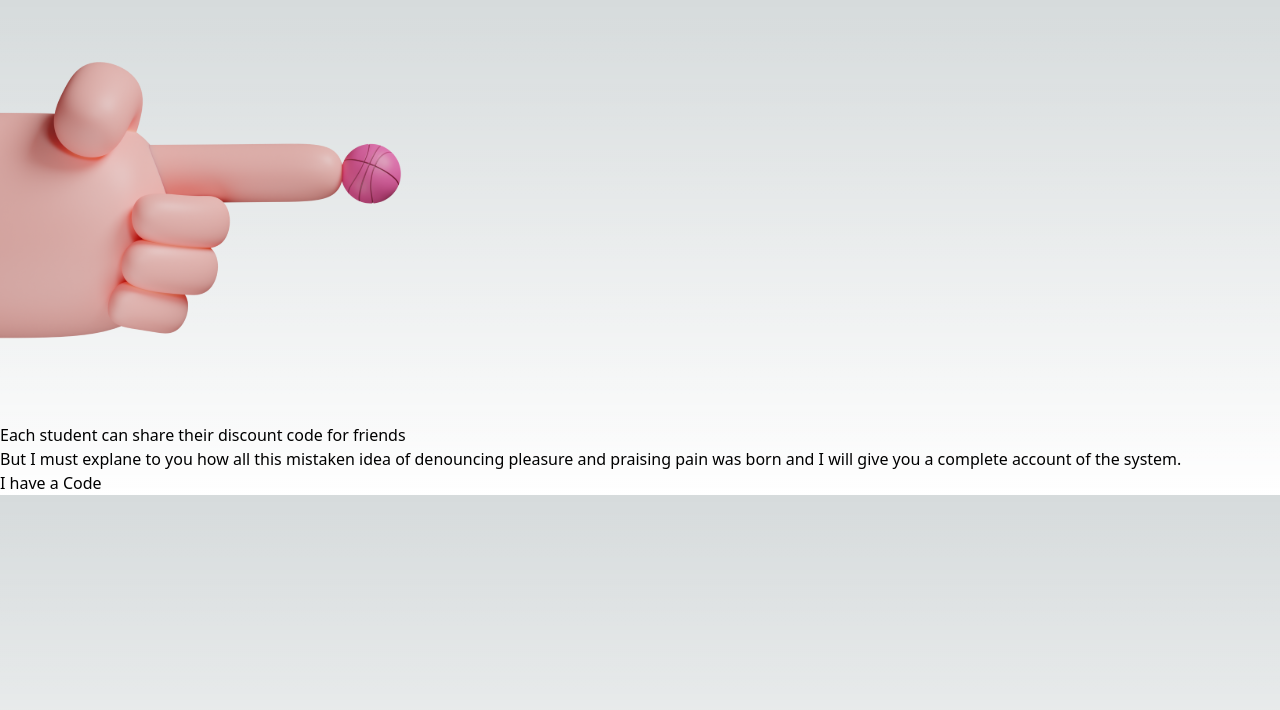
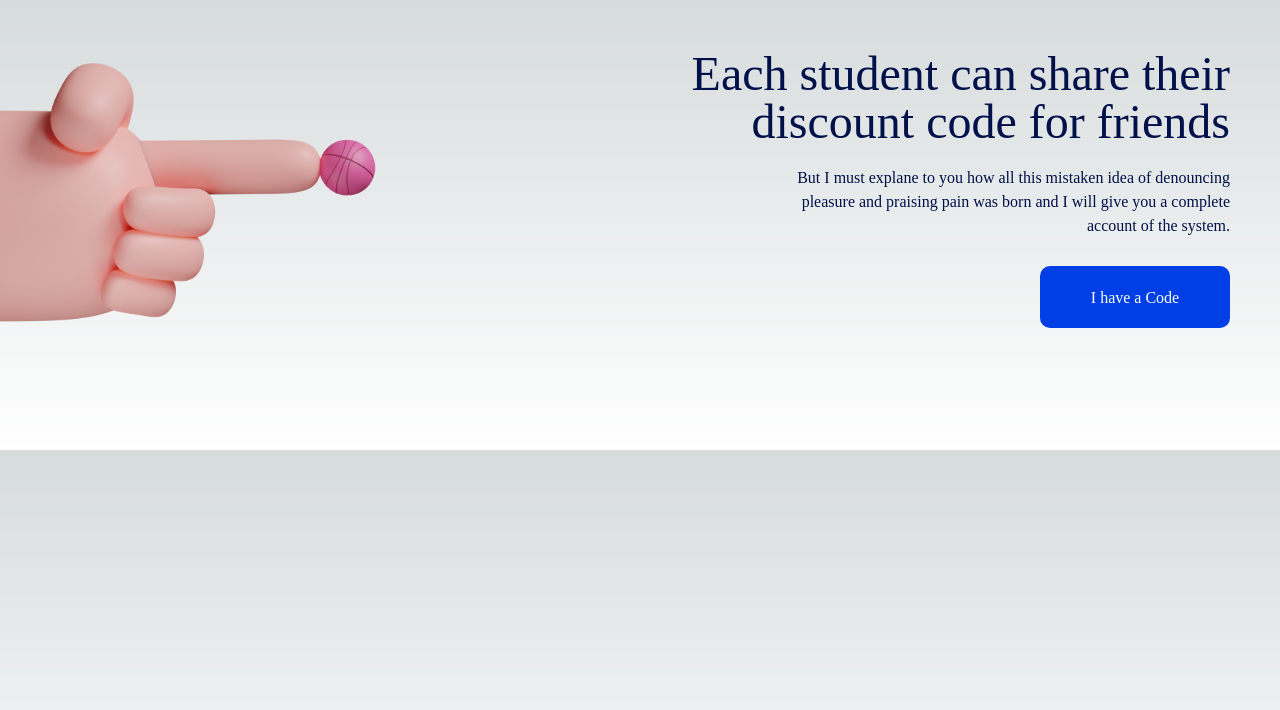
Before and after one commit to sadiqful/digitspage, a Next.js app: page /components/discount in a window 1280 px wide. Shown: the top 710 px of the page. Built offline with nearby package versions, Linux system fonts and the light colour scheme.

Commit message:
tailwind config

```diff
--- a/tailwind.config.ts
+++ b/tailwind.config.ts
@@ -2,17 +2,28 @@ import type { Config } from "tailwindcss";
 
 const config: Config = {
   content: [
-    "./src/pages/**/*.{js,ts,jsx,tsx,mdx}",
-    "./src/components/**/*.{js,ts,jsx,tsx,mdx}",
-    "./src/app/**/*.{js,ts,jsx,tsx,mdx}",
+    "./pages/**/*.{js,ts,jsx,tsx,mdx}",
+    "./components/**/*.{js,ts,jsx,tsx,mdx}",
+    "./app/**/*.{js,ts,jsx,tsx,mdx}",
   ],
   theme: {
     extend: {
-      backgroundImage: {
-        "gradient-radial": "radial-gradient(var(--tw-gradient-stops))",
-        "gradient-conic":
-          "conic-gradient(from 180deg at 50% 50%, var(--tw-gradient-stops))",
+      fontFamily:{
+        JostB700 : ['Jost-B'],
+        JostR400 : ['Jost-R'],
+        JostM500 : ['Jost-M'],
       },
+      screens : {
+        xs: '475px',
+        sm: '640px',
+        md: '768px',
+        lg: '1024px',
+        xl: '1280px',
+        xxl: '1440px',
+      },
+      zIndex :{
+        '100' : '100',
+      }
     },
   },
   plugins: [],
```
